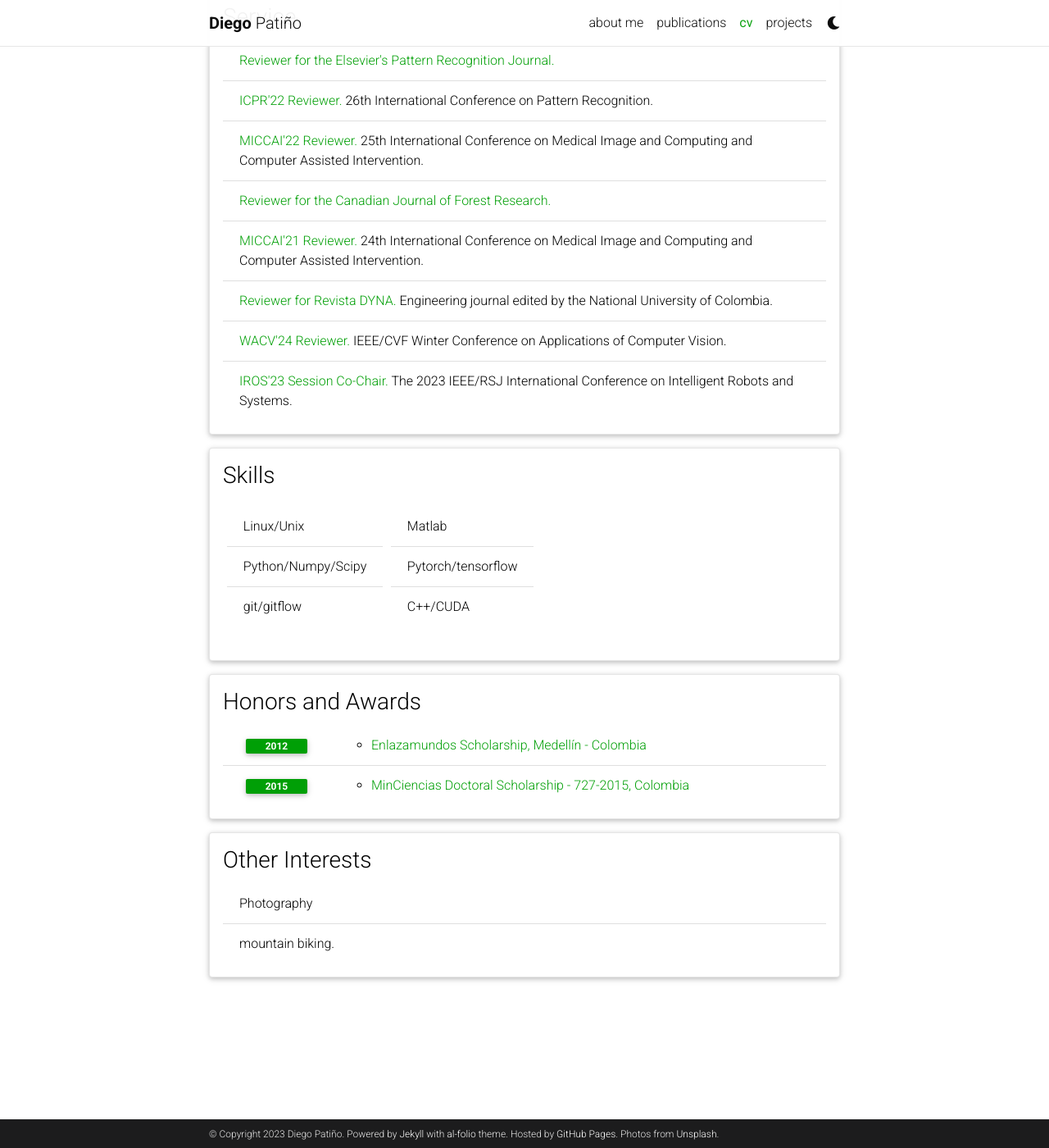
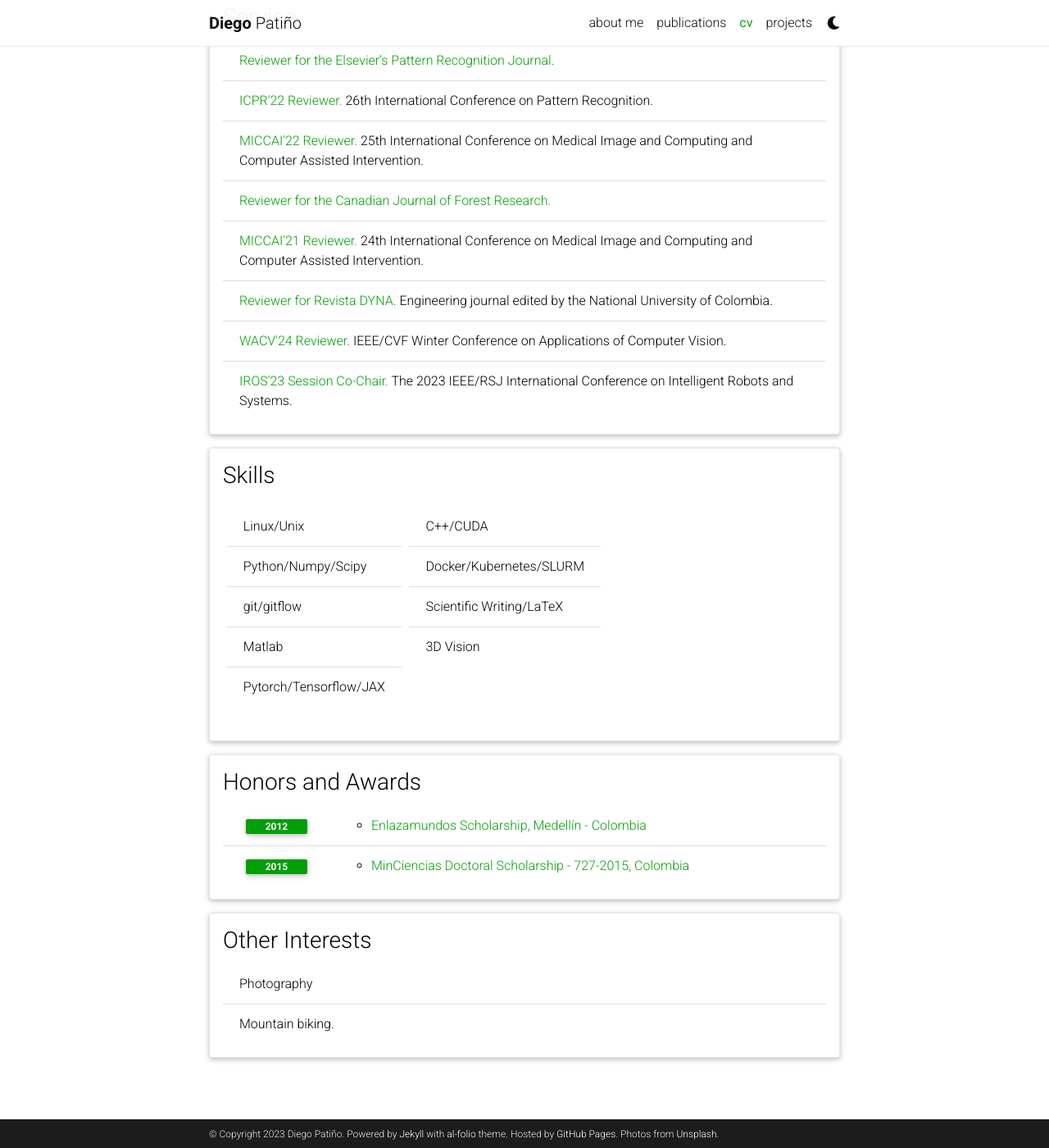
Before and after one commit to dipaco/personal-web, a Jekyll site: the page built from _pages/cv.md, in a window 1280 px wide and 1400 px high, scrolled down 2766 px. Shown: the whole window at 82% size. Built offline with Jekyll 4.4.1, drawn with Linux system fonts in a browser that asks for light colours; comment, search, counter and statistics services are not loaded; a style sheet for code colours, icons or effects is not loaded.

Commit message:
Update cv.yml

```diff
--- a/_data/cv.yml
+++ b/_data/cv.yml
@@ -122,8 +122,11 @@
     - Python/Numpy/Scipy
     - git/gitflow
     - Matlab
-    - Pytorch/tensorflow
+    - Pytorch/Tensorflow/JAX
     - C++/CUDA
+    - Docker/Kubernetes/SLURM
+    - Scientific Writing/LaTeX
+    - 3D Vision
 
 - title: Honors and Awards
   type: time_table
@@ -140,4 +143,4 @@
   type: list
   contents:
     - Photography
-    - mountain biking.
+    - Mountain biking.
```
